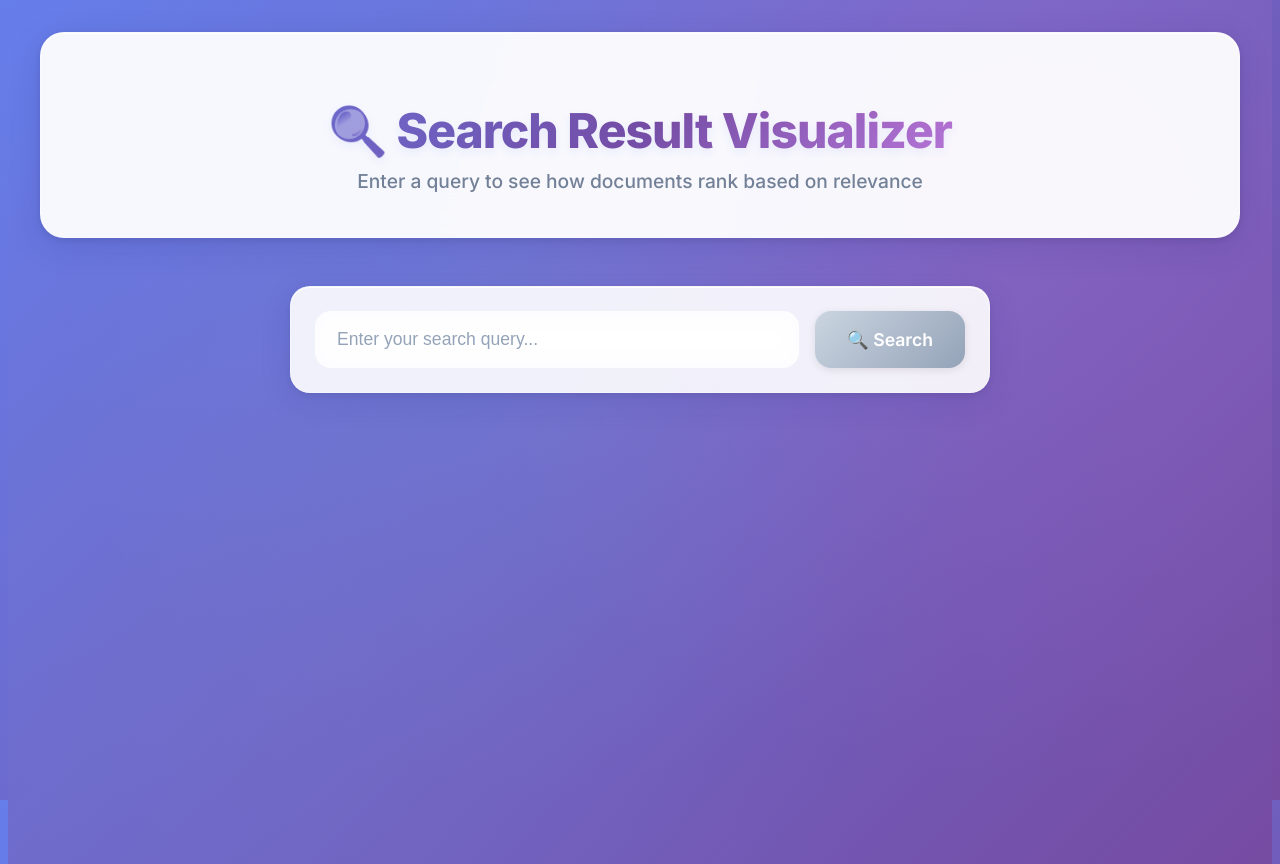
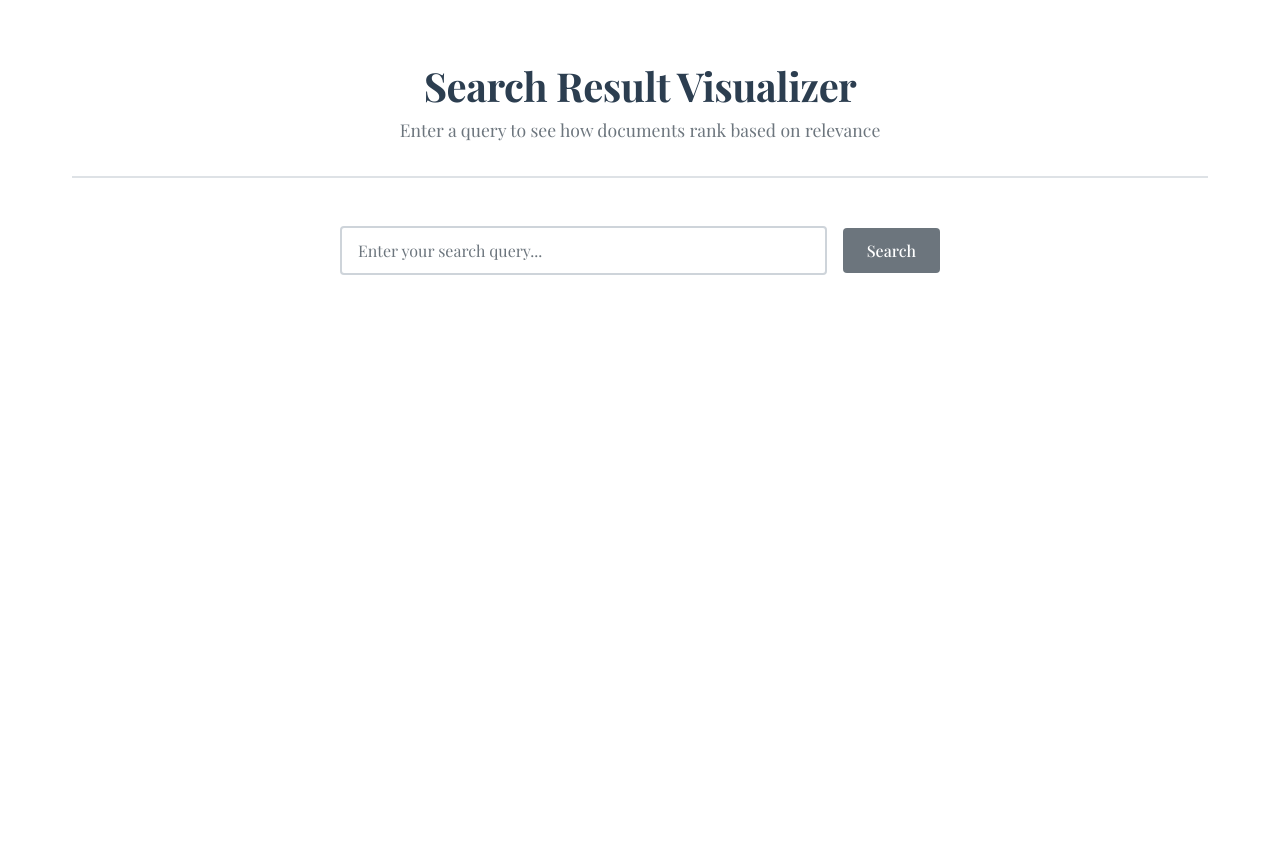
Before and after one commit to lawrenceDegoma/search-visualizer, a React (Vite) app: page / in a window 1280 px wide. After the commit the page ends 800 px from the top, so only its background shows below. Built offline with nearby package versions, Linux system fonts and the light colour scheme.

Commit message:
Updated UI and added raw data table

```diff
--- a/index.html
+++ b/index.html
@@ -4,6 +4,9 @@
     <meta charset="UTF-8" />
     <link rel="icon" type="image/svg+xml" href="/vite.svg" />
     <meta name="viewport" content="width=device-width, initial-scale=1.0" />
+    <link rel="preconnect" href="https://fonts.googleapis.com">
+    <link rel="preconnect" href="https://fonts.gstatic.com" crossorigin>
+    <link href="https://fonts.googleapis.com/css2?family=Playfair+Display:wght@400;500;600;700&family=Crimson+Text:ital,wght@0,400;0,600;1,400&display=swap" rel="stylesheet">
     <title>search-visualizer</title>
   </head>
   <body>
--- a/src/App.css
+++ b/src/App.css
@@ -1,65 +1,46 @@
+* {
+  box-sizing: border-box;
+  margin: 0;
+  padding: 0;
+}
+
+body {
+  font-family: 'Playfair Display', 'Times New Roman', 'Georgia', serif;
+  background-color: #ffffff;
+  color: #212529;
+  line-height: 1.6;
+  margin: 0;
+  padding: 0;
+}
+
 .app {
   max-width: 1200px;
   margin: 0 auto;
   padding: 2rem;
-  font-family: 'Inter', -apple-system, BlinkMacSystemFont, 'Segoe UI', 'Roboto', sans-serif;
-  background: linear-gradient(135deg, #667eea 0%, #764ba2 100%);
   min-height: 100vh;
-  position: relative;
-}
-
-.app::before {
-  content: '';
-  position: absolute;
-  top: 0;
-  left: 0;
-  right: 0;
-  bottom: 0;
-  background:
-    radial-gradient(circle at 20% 80%, rgba(120, 119, 198, 0.3) 0%, transparent 50%),
-    radial-gradient(circle at 80% 20%, rgba(255, 119, 198, 0.15) 0%, transparent 50%),
-    radial-gradient(circle at 40% 40%, rgba(120, 219, 255, 0.1) 0%, transparent 50%);
-  pointer-events: none;
-  z-index: 0;
-}
-
-.app > * {
-  position: relative;
-  z-index: 1;
+  background-color: #ffffff;
 }
 
 .header {
   text-align: center;
   margin-bottom: 3rem;
-  background: rgba(255, 255, 255, 0.95);
-  backdrop-filter: blur(20px);
-  border-radius: 24px;
-  padding: 2.5rem 2rem;
-  box-shadow:
-    0 8px 32px rgba(31, 38, 135, 0.15),
-    0 2px 8px rgba(0, 0, 0, 0.1),
-    inset 0 1px 0 rgba(255, 255, 255, 0.8);
-  border: 1px solid rgba(255, 255, 255, 0.2);
+  padding: 2rem 0;
+  border-bottom: 2px solid #dee2e6;
 }
 
 .header h1 {
-  background: linear-gradient(135deg, #667eea 0%, #764ba2 50%, #f093fb 100%);
-  -webkit-background-clip: text;
-  -webkit-text-fill-color: transparent;
-  background-clip: text;
-  font-size: 3rem;
+  color: #2c3e50;
+  font-size: 2.5rem;
   margin-bottom: 0.5rem;
-  font-weight: 800;
-  letter-spacing: -0.02em;
-  text-shadow: 0 4px 8px rgba(102, 126, 234, 0.1);
+  font-weight: 700;
+  letter-spacing: -0.5px;
 }
 
 .header p {
-  color: #64748b;
-  font-size: 1.2rem;
+  color: #6c757d;
+  font-size: 1.1rem;
   margin: 0;
-  font-weight: 500;
-  opacity: 0.9;
+  font-weight: 400;
 }
 
 .search-form {
@@ -69,192 +50,120 @@
 .search-container {
   display: flex;
   gap: 1rem;
-  max-width: 650px;
+  max-width: 600px;
   margin: 0 auto;
-  padding: 1.5rem;
-  background: rgba(255, 255, 255, 0.9);
-  backdrop-filter: blur(20px);
-  border-radius: 20px;
-  box-shadow:
-    0 8px 32px rgba(31, 38, 135, 0.12),
-    0 2px 8px rgba(0, 0, 0, 0.08),
-    inset 0 1px 0 rgba(255, 255, 255, 0.9);
-  border: 1px solid rgba(255, 255, 255, 0.3);
+  align-items: center;
 }
 
 .search-input {
   flex: 1;
-  padding: 1rem 1.25rem;
-  border: 2px solid rgba(255, 255, 255, 0.2);
-  border-radius: 16px;
-  font-size: 1.1rem;
-  font-weight: 500;
-  background: rgba(255, 255, 255, 0.7);
-  backdrop-filter: blur(10px);
-  transition: all 0.3s cubic-bezier(0.4, 0, 0.2, 1);
+  padding: 12px 16px;
+  border: 2px solid #ced4da;
+  border-radius: 4px;
+  font-size: 1rem;
+  font-family: inherit;
+  background-color: #ffffff;
+  transition: border-color 0.2s ease;
   outline: none;
-  color: #334155;
+}
+
+.search-input:focus {
+  border-color: #007bff;
+  box-shadow: 0 0 0 0.2rem rgba(0, 123, 255, 0.25);
 }
 
 .search-input::placeholder {
-  color: #94a3b8;
+  color: #6c757d;
   font-weight: 400;
 }
 
-.search-input:focus {
-  border-color: rgba(102, 126, 234, 0.4);
-  background: rgba(255, 255, 255, 0.9);
-  box-shadow:
-    0 0 0 4px rgba(102, 126, 234, 0.1),
-    0 8px 25px rgba(102, 126, 234, 0.15);
-  transform: translateY(-1px);
-}
-
 .search-input:disabled {
-  background-color: rgba(248, 250, 252, 0.6);
-  color: #94a3b8;
+  background-color: #e9ecef;
+  color: #6c757d;
   cursor: not-allowed;
 }
 
 .search-button {
-  padding: 1rem 2rem;
-  background: linear-gradient(135deg, #667eea 0%, #764ba2 100%);
+  background-color: #007bff;
   color: white;
   border: none;
-  border-radius: 16px;
-  font-size: 1.1rem;
-  font-weight: 600;
+  padding: 12px 24px;
+  border-radius: 4px;
+  font-size: 1rem;
+  font-weight: 500;
   cursor: pointer;
-  transition: all 0.3s cubic-bezier(0.4, 0, 0.2, 1);
+  transition: background-color 0.2s ease, transform 0.1s ease;
   white-space: nowrap;
-  box-shadow:
-    0 4px 15px rgba(102, 126, 234, 0.3),
-    0 2px 8px rgba(0, 0, 0, 0.1);
-  position: relative;
-  overflow: hidden;
-}
-
-.search-button::before {
-  content: '';
-  position: absolute;
-  top: 0;
-  left: -100%;
-  width: 100%;
-  height: 100%;
-  background: linear-gradient(90deg, transparent, rgba(255, 255, 255, 0.2), transparent);
-  transition: left 0.5s;
 }
 
 .search-button:hover:not(:disabled) {
-  background: linear-gradient(135deg, #5a67d8 0%, #6b46c1 100%);
-  transform: translateY(-2px);
-  box-shadow:
-    0 8px 25px rgba(102, 126, 234, 0.4),
-    0 4px 12px rgba(0, 0, 0, 0.15);
-}
-
-.search-button:hover:not(:disabled)::before {
-  left: 100%;
+  background-color: #0056b3;
+  transform: translateY(-1px);
 }
 
 .search-button:active:not(:disabled) {
-  transform: translateY(-1px);
+  transform: translateY(0);
 }
 
 .search-button:disabled {
-  background: linear-gradient(135deg, #cbd5e1 0%, #94a3b8 100%);
+  background-color: #6c757d;
   cursor: not-allowed;
   transform: none;
-  box-shadow: 0 2px 8px rgba(0, 0, 0, 0.1);
 }
 
 .results-section {
-  text-align: left;
-  background: rgba(255, 255, 255, 0.95);
-  backdrop-filter: blur(20px);
-  border-radius: 24px;
+  background-color: #ffffff;
+  border: 1px solid #dee2e6;
+  border-radius: 8px;
   padding: 2rem;
-  box-shadow:
-    0 8px 32px rgba(31, 38, 135, 0.12),
-    0 2px 8px rgba(0, 0, 0, 0.08),
-    inset 0 1px 0 rgba(255, 255, 255, 0.9);
-  border: 1px solid rgba(255, 255, 255, 0.3);
+  box-shadow: 0 2px 4px rgba(0, 0, 0, 0.1);
 }
 
 .results-header {
   display: flex;
   justify-content: space-between;
   align-items: center;
-  margin-bottom: 2rem;
+  margin-bottom: 1.5rem;
   flex-wrap: wrap;
-  gap: 1.5rem;
+  gap: 1rem;
 }
 
 .results-section h2 {
-  color: #1e293b;
-  font-size: 1.75rem;
+  color: #2c3e50;
+  font-size: 1.5rem;
   margin: 0;
-  font-weight: 700;
-  background: linear-gradient(135deg, #334155 0%, #475569 100%);
-  -webkit-background-clip: text;
-  -webkit-text-fill-color: transparent;
-  background-clip: text;
+  font-weight: 600;
 }
 
 .visualization-controls {
   display: flex;
-  gap: 0.75rem;
-  background: rgba(248, 250, 252, 0.6);
-  backdrop-filter: blur(10px);
-  padding: 0.5rem;
-  border-radius: 16px;
-  box-shadow: inset 0 2px 4px rgba(0, 0, 0, 0.06);
+  gap: 0.5rem;
+  background-color: #f8f9fa;
+  padding: 4px;
+  border-radius: 6px;
+  border: 1px solid #dee2e6;
 }
 
 .viz-button {
-  padding: 0.75rem 1.25rem;
+  padding: 8px 16px;
   border: none;
-  border-radius: 12px;
+  border-radius: 4px;
   background: transparent;
-  color: #64748b;
+  color: #6c757d;
   font-size: 0.9rem;
-  font-weight: 600;
+  font-weight: 500;
   cursor: pointer;
-  transition: all 0.3s cubic-bezier(0.4, 0, 0.2, 1);
-  position: relative;
-  overflow: hidden;
-}
-
-.viz-button::before {
-  content: '';
-  position: absolute;
-  top: 0;
-  left: 0;
-  right: 0;
-  bottom: 0;
-  background: rgba(255, 255, 255, 0.8);
-  border-radius: 12px;
-  opacity: 0;
-  transition: opacity 0.3s ease;
-  z-index: -1;
+  transition: all 0.2s ease;
 }
 
 .viz-button:hover:not(.active) {
-  color: #475569;
-  transform: translateY(-1px);
-}
-
-.viz-button:hover:not(.active)::before {
-  opacity: 1;
+  background-color: #e9ecef;
+  color: #495057;
 }
 
 .viz-button.active {
-  background: linear-gradient(135deg, #667eea 0%, #764ba2 100%);
+  background-color: #007bff;
   color: white;
-  box-shadow:
-    0 4px 12px rgba(102, 126, 234, 0.3),
-    0 2px 4px rgba(0, 0, 0, 0.1);
-  transform: translateY(-1px);
 }
 
 .viz-description {
@@ -266,71 +175,53 @@
 }
 
 .chart-container {
-  background: rgba(255, 255, 255, 0.7);
-  backdrop-filter: blur(10px);
-  border-radius: 20px;
-  box-shadow:
-    inset 0 1px 0 rgba(255, 255, 255, 0.9),
-    0 4px 16px rgba(0, 0, 0, 0.08);
-  padding: 2.5rem;
+  background-color: #ffffff;
+  border-radius: 8px;
+  border: 1px solid #dee2e6;
+  box-shadow: 0 2px 4px rgba(0, 0, 0, 0.1);
+  padding: 1.5rem;
   overflow-x: auto;
-  border: 1px solid rgba(255, 255, 255, 0.2);
 }
 
 .viz-description {
   text-align: center;
-  color: #64748b;
-  font-size: 0.95rem;
-  margin-bottom: 1.5rem;
-  font-style: italic;
-  font-weight: 500;
-  padding: 0.75rem 1.5rem;
-  background: rgba(248, 250, 252, 0.6);
-  backdrop-filter: blur(10px);
-  border-radius: 12px;
-  border: 1px solid rgba(226, 232, 240, 0.4);
+  color: #6c757d;
+  font-size: 0.9rem;
+  margin-bottom: 1rem;
+  padding: 0.5rem 1rem;
+  background-color: #f8f9fa;
+  border-radius: 6px;
+  border: 1px solid #e9ecef;
 }
 
 .no-results {
   text-align: center;
-  padding: 3rem 2rem;
-  background: rgba(255, 255, 255, 0.9);
-  backdrop-filter: blur(20px);
-  border-radius: 20px;
-  margin-top: 2rem;
-  box-shadow:
-    0 8px 32px rgba(31, 38, 135, 0.1),
-    0 2px 8px rgba(0, 0, 0, 0.05),
-    inset 0 1px 0 rgba(255, 255, 255, 0.9);
-  border: 1px solid rgba(255, 255, 255, 0.3);
+  padding: 2rem;
+  background-color: #f8f9fa;
+  border-radius: 8px;
+  margin-top: 1rem;
+  border: 1px solid #dee2e6;
 }
 
 .no-results p {
-  color: #64748b;
-  font-size: 1.1rem;
+  color: #6c757d;
+  font-size: 1rem;
   margin: 0;
-  font-weight: 500;
 }
 
 .error-message {
   text-align: center;
-  padding: 1.5rem 2rem;
-  background: rgba(254, 242, 242, 0.9);
-  backdrop-filter: blur(20px);
-  border: 1px solid rgba(252, 165, 165, 0.3);
-  border-radius: 20px;
-  margin-top: 2rem;
-  box-shadow:
-    0 8px 32px rgba(220, 38, 38, 0.1),
-    0 2px 8px rgba(0, 0, 0, 0.05),
-    inset 0 1px 0 rgba(255, 255, 255, 0.9);
+  padding: 1rem 1.5rem;
+  background-color: #f8d7da;
+  border: 1px solid #f5c6cb;
+  border-radius: 6px;
+  margin-top: 1rem;
 }
 
 .error-message p {
-  color: #dc2626;
-  font-size: 1rem;
+  color: #721c24;
+  font-size: 0.9rem;
   margin: 0;
-  font-weight: 500;
 }
 
 /* D3 Chart Styles */
@@ -373,12 +264,10 @@
 .node {
   transition: all 0.3s cubic-bezier(0.4, 0, 0.2, 1);
   filter: drop-shadow(0 2px 6px rgba(0, 0, 0, 0.15));
-  transform-origin: center;
 }
 
 .node:hover {
   filter: drop-shadow(0 6px 20px rgba(0, 0, 0, 0.25)) brightness(1.15);
-  transform: scale(1.3);
 }
 
 .link {
@@ -394,22 +283,22 @@
 }
 
 .legend-item text {
-  font-weight: 600;
-  fill: #334155;
+  font-weight: 500;
+  fill: #495057;
 }
 
 /* Tooltip styles */
 .tooltip {
-  background: white !important;
-  color: #333 !important;
-  border: 2px solid #4f46e5 !important;
-  border-radius: 8px !important;
-  padding: 12px !important;
-  font-size: 13px !important;
-  box-shadow: 0 4px 12px rgba(0,0,0,0.15) !important;
+  background: #ffffff !important;
+  color: #212529 !important;
+  border: 1px solid #ced4da !important;
+  border-radius: 6px !important;
+  padding: 8px 12px !important;
+  font-size: 12px !important;
+  box-shadow: 0 2px 8px rgba(0,0,0,0.15) !important;
   pointer-events: none !important;
   z-index: 1000 !important;
-  max-width: 320px !important;
+  max-width: 300px !important;
   line-height: 1.4 !important;
 }
 
@@ -455,6 +344,109 @@
 .error-message,
 .no-results {
   animation: fadeInUp 0.6s ease-out;
+}
+
+/* Data Table Styles */
+.data-table-container {
+  overflow-x: auto;
+  max-height: 600px;
+  overflow-y: auto;
+  border: 1px solid #dee2e6;
+  border-radius: 6px;
+}
+
+.data-table {
+  width: 100%;
+  border-collapse: collapse;
+  font-size: 0.9rem;
+  background-color: #ffffff;
+}
+
+.data-table th {
+  background-color: #f8f9fa;
+  color: #495057;
+  font-weight: 600;
+  padding: 12px 8px;
+  text-align: left;
+  border-bottom: 2px solid #dee2e6;
+  position: sticky;
+  top: 0;
+  z-index: 10;
+}
+
+.data-table td {
+  padding: 10px 8px;
+  border-bottom: 1px solid #e9ecef;
+  vertical-align: top;
+}
+
+.data-table tr:hover {
+  background-color: #f8f9fa;
+}
+
+.rank-cell {
+  width: 60px;
+  text-align: center;
+  font-weight: 600;
+  color: #6c757d;
+}
+
+.title-cell {
+  min-width: 200px;
+  font-weight: 600;
+  color: #2c3e50;
+}
+
+.category-cell {
+  width: 120px;
+}
+
+.category-badge {
+  background-color: #e9ecef;
+  color: #495057;
+  padding: 4px 8px;
+  border-radius: 4px;
+  font-size: 0.8rem;
+  font-weight: 500;
+}
+
+.score-cell {
+  width: 80px;
+  text-align: center;
+  font-weight: 600;
+  color: #007bff;
+}
+
+.keywords-cell {
+  min-width: 200px;
+  max-width: 250px;
+}
+
+.keywords-list {
+  display: flex;
+  flex-wrap: wrap;
+  gap: 4px;
+}
+
+.keyword-tag {
+  background-color: #e3f2fd;
+  color: #1976d2;
+  padding: 2px 6px;
+  border-radius: 3px;
+  font-size: 0.75rem;
+  font-weight: 500;
+}
+
+.no-keywords {
+  color: #6c757d;
+  font-style: italic;
+  font-size: 0.8rem;
+}
+
+.text-cell {
+  max-width: 300px;
+  line-height: 1.4;
+  color: #495057;
 }
 
 /* Responsive design */
@@ -511,4 +503,17 @@
     font-size: 0.85rem;
     padding: 0.5rem 1rem;
   }
+
+  .data-table-container {
+    font-size: 0.8rem;
+  }
+
+  .data-table th,
+  .data-table td {
+    padding: 8px 6px;
+  }
+
+  .text-cell {
+    max-width: 200px;
+  }
 }
--- a/src/App.jsx
+++ b/src/App.jsx
@@ -11,7 +11,7 @@ function App() {
   const [results, setResults] = useState([])
   const [loading, setLoading] = useState(false)
   const [error, setError] = useState('')
-  const [visualizationType, setVisualizationType] = useState('bar') // 'bar' or 'network'
+  const [visualizationType, setVisualizationType] = useState('bar') // 'bar', 'network', or 'data'
   const svgRef = useRef()
 
   const handleSearch = async (e) => {
@@ -293,10 +293,22 @@ function App() {
 
     // Add interactivity
     nodeElements.on('mouseover', function(event, d) {
+      // Fix the node position to prevent movement on hover
+      d.fx = d.x
+      d.fy = d.y
+
+      // Scale the node by directly changing its radius instead of using CSS transform
+      const currentRadius = sizeScale(d.score)
+      const hoverRadius = currentRadius * 1.3
+
       d3.select(this)
+        .transition()
+        .duration(200)
+        .attr('r', hoverRadius)
         .style('stroke', '#4f46e5')
         .style('stroke-width', 4)
         .style('cursor', 'pointer')
+
       tooltip.transition().duration(200).style('opacity', 1)
       tooltip.html(`
         <div style="font-weight: bold; color: #1f2937; margin-bottom: 8px;">${d.title}</div>
@@ -323,8 +335,18 @@ function App() {
 
       tooltip.style('left', left + 'px').style('top', top + 'px')
     })
-    .on('mouseout', function() {
+    .on('mouseout', function(event, d) {
+      // Release the fixed position to allow natural movement
+      d.fx = null
+      d.fy = null
+
+      // Reset the node radius to original size
+      const originalRadius = sizeScale(d.score)
+
       d3.select(this)
+        .transition()
+        .duration(200)
+        .attr('r', originalRadius)
         .style('stroke', '#fff')
         .style('stroke-width', 2)
         .style('cursor', 'pointer')
@@ -389,9 +411,58 @@ function App() {
     return tooltip
   }
 
+  // Data Table Visualization
+  const renderDataTable = (results) => {
+    return (
+      <div className="data-table-container">
+        <table className="data-table">
+          <thead>
+            <tr>
+              <th>Rank</th>
+              <th>Title</th>
+              <th>Category</th>
+              <th>Score</th>
+              <th>Keywords</th>
+              <th>Text</th>
+            </tr>
+          </thead>
+          <tbody>
+            {results.map((result, index) => (
+              <tr key={index}>
+                <td className="rank-cell">{index + 1}</td>
+                <td className="title-cell">{result.title}</td>
+                <td className="category-cell">
+                  <span className="category-badge">{result.category}</span>
+                </td>
+                <td className="score-cell">{result.score.toFixed(3)}</td>
+                <td className="keywords-cell">
+                  {result.keywords && result.keywords.length > 0 ? (
+                    <div className="keywords-list">
+                      {result.keywords.map((keyword, idx) => (
+                        <span key={idx} className="keyword-tag">{keyword}</span>
+                      ))}
+                    </div>
+                  ) : (
+                    <span className="no-keywords">No keywords</span>
+                  )}
+                </td>
+                <td className="text-cell">{result.text}</td>
+              </tr>
+            ))}
+          </tbody>
+        </table>
+      </div>
+    )
+  }
+
   // Main visualization effect
   useEffect(() => {
     if (!results.length) return
+
+    if (visualizationType === 'data') {
+      // No need to clear SVG for data table
+      return
+    }
 
     const svg = d3.select(svgRef.current)
     svg.selectAll('*').remove()
@@ -399,7 +470,7 @@ function App() {
     let tooltip
     if (visualizationType === 'bar') {
       tooltip = renderBarChart(svg, results)
-    } else {
+    } else if (visualizationType === 'network') {
       tooltip = renderNetworkGraph(svg, results)
     }
 
@@ -411,7 +482,7 @@ function App() {
   return (
     <div className="app">
       <div className="header">
-        <h1>🔍 Search Result Visualizer</h1>
+        <h1>Search Result Visualizer</h1>
         <p>Enter a query to see how documents rank based on relevance</p>
       </div>
 
@@ -430,7 +501,7 @@ function App() {
             className="search-button"
             disabled={loading || !query.trim()}
           >
-            {loading ? '🔄' : '🔍'} Search
+            {loading ? '' : ''} Search
           </button>
         </div>
       </form>
@@ -444,13 +515,19 @@ function App() {
                 className={`viz-button ${visualizationType === 'bar' ? 'active' : ''}`}
                 onClick={() => setVisualizationType('bar')}
               >
-                📊 Bar Chart
+                Bar Chart
               </button>
               <button
                 className={`viz-button ${visualizationType === 'network' ? 'active' : ''}`}
                 onClick={() => setVisualizationType('network')}
               >
-                🕸️ Network Graph
+                Network Graph
+              </button>
+              <button
+                className={`viz-button ${visualizationType === 'data' ? 'active' : ''}`}
+                onClick={() => setVisualizationType('data')}
+              >
+                Data Table
               </button>
             </div>
           </div>
@@ -458,17 +535,22 @@ function App() {
             <div className="viz-description">
               {visualizationType === 'bar' ?
                 'Bar chart showing document relevance scores. Hover for details.' :
-                'Network graph showing document relationships. Drag nodes to explore connections.'
+                visualizationType === 'network' ?
+                'Network graph showing document relationships. Drag nodes to explore connections.' :
+                'Raw data table showing all search results with detailed information.'
               }
             </div>
-            <svg ref={svgRef}></svg>
+            {visualizationType === 'data' ?
+              renderDataTable(results) :
+              <svg ref={svgRef}></svg>
+            }
           </div>
         </div>
       )}
 
       {error && (
         <div className="error-message">
-          <p>⚠️ {error}</p>
+          <p>{error}</p>
         </div>
       )}
 
--- a/src/index.css
+++ b/src/index.css
@@ -1,13 +1,13 @@
 @import url('https://fonts.googleapis.com/css2?family=Inter:wght@300;400;500;600;700;800;900&display=swap');
 
 :root {
-  font-family: 'Inter', system-ui, Avenir, Helvetica, Arial, sans-serif;
+  font-family: 'Playfair Display', 'Times New Roman', 'Georgia', serif;
   line-height: 1.6;
   font-weight: 400;
 
   color-scheme: light;
-  color: #1e293b;
-  background: linear-gradient(135deg, #667eea 0%, #764ba2 100%);
+  color: #212529;
+  background-color: #ffffff;
 
   font-synthesis: none;
   text-rendering: optimizeLegibility;
@@ -28,8 +28,7 @@ body {
   margin: 0;
   min-width: 320px;
   min-height: 100vh;
-  background: linear-gradient(135deg, #667eea 0%, #764ba2 100%);
-  background-attachment: fixed;
+  background-color: #ffffff;
 }
 
 h1 {
```
